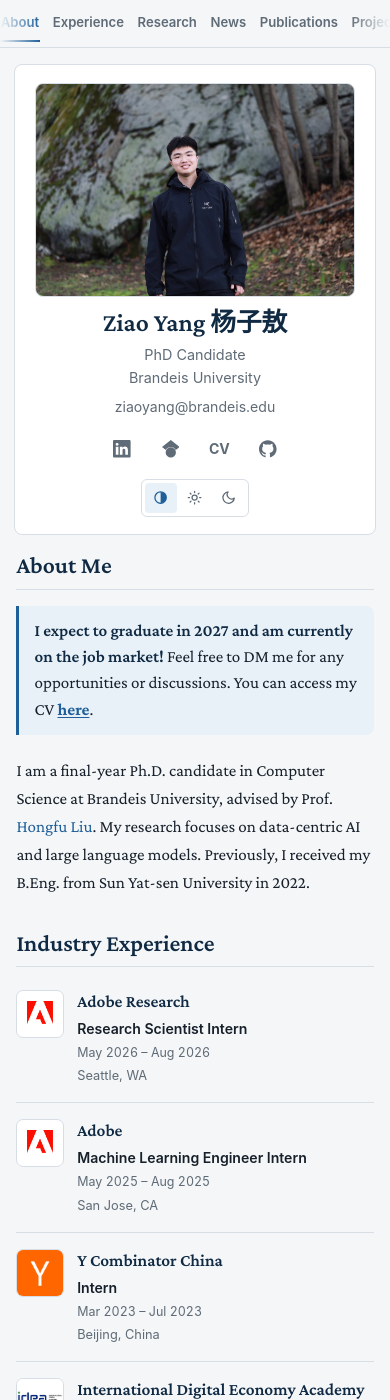
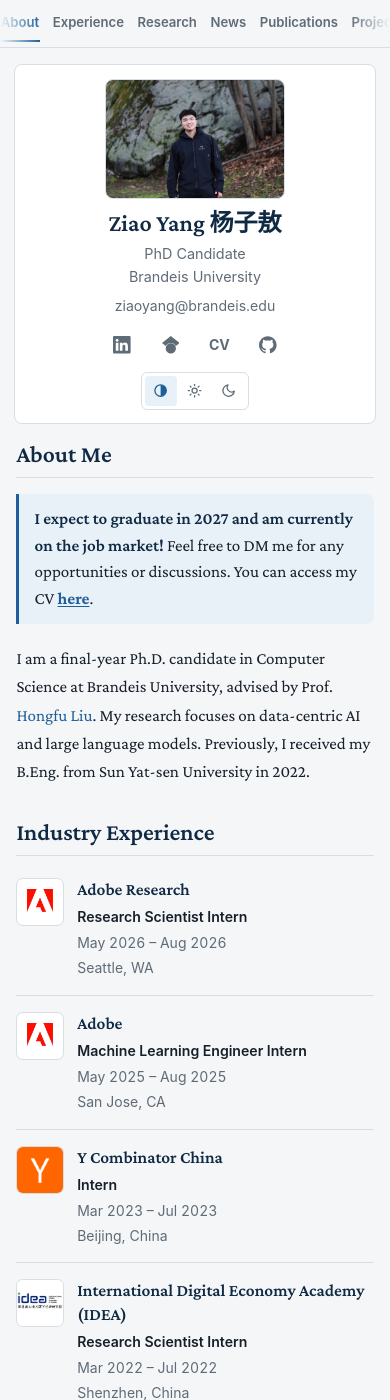
Before and after one commit to yangziao56/homepage, a Jekyll site: the page built from index.md, in a window 390 px wide and 1400 px high. Built offline with Jekyll 4.4.1, drawn with Linux system fonts in a browser that asks for light colours; our own code applies the rules of GitHub Pages for plain Markdown files.

Commit message:
Improve small text readability and compact mobile profile card

```diff
--- a/assets/css/style.scss
+++ b/assets/css/style.scss
@@ -555,7 +555,7 @@
 
 .publication-list > li em{
   font-family: var(--font-sans);
-  font-size: 0.8rem;
+  font-size: 0.875rem;
   font-style: normal;
   color: var(--muted);
   letter-spacing: 0.01em;
@@ -572,7 +572,7 @@
   border-radius: 4px;
   background: transparent;
   font-family: var(--font-sans);
-  font-size: 0.8rem;
+  font-size: 0.875rem;
   font-weight: 600;
   line-height: 1;
 }
@@ -815,8 +815,8 @@
 .experience-heading > div { min-width: 0; }
 .experience-heading h3 { margin: 0; padding: 0; font-size: 1.2rem; line-height: 1.35; border: 0; }
 .experience-role { margin: 0.3rem 0 0; font-family: var(--font-sans); font-size: 0.88rem; font-weight: 600; line-height: 1.5; color: var(--text); }
-.experience-date { flex-shrink: 0; margin: 0; color: var(--muted); font-family: var(--font-sans); font-size: 0.78rem; line-height: 1.5; white-space: nowrap; font-variant-numeric: tabular-nums; }
-.experience-meta { margin: 0.25rem 0 0; color: var(--muted); font-family: var(--font-sans); font-size: 0.8rem; line-height: 1.55; }
+.experience-date { flex-shrink: 0; margin: 0; color: var(--muted); font-family: var(--font-sans); font-size: 0.875rem; line-height: 1.5; white-space: nowrap; font-variant-numeric: tabular-nums; }
+.experience-meta { margin: 0.25rem 0 0; color: var(--muted); font-family: var(--font-sans); font-size: 0.875rem; line-height: 1.55; }
 @media (max-width: 640px) {
   .experience-item { grid-template-columns: 48px minmax(0, 1fr); gap: 0.8rem; padding: 1rem 0; }
   .experience-logo { width: 48px; height: 48px; }
@@ -824,3 +824,12 @@
   .experience-date { margin-top: 0.3rem; }
   .experience-heading h3 { font-size: 1.08rem; }
 }
+
+/* Keep the mobile profile card compact so the introduction appears sooner. */
+@media screen and (max-width: 640px) {
+  header { padding: 0.85rem 0.9rem; }
+  header .image.avatar { max-width: 180px; }
+  header h1 { margin-top: 0.6rem; font-size: 1.5rem; }
+  header .profile-email { margin-bottom: 0.5rem; }
+  header .theme-switcher { margin-top: 0.5rem; }
+}
```
